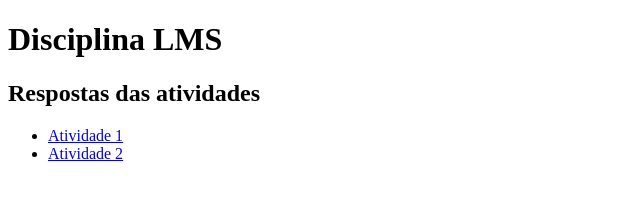
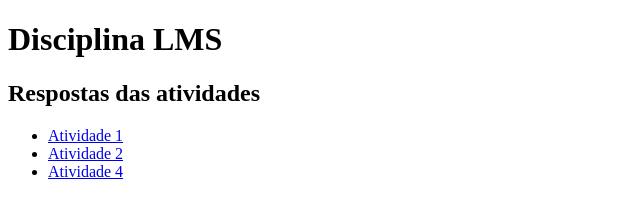
Before and after one commit to tavaresRene/Atividades-LMS-2018-Rene, a plain HTML site: page index.html in a window 1280 px wide. Shown: the whole page, without its empty margins (0-640 px from the left). Drawn offline with Linux system fonts and the light colour scheme.

Commit message:
update index

```diff
--- a/index.html
+++ b/index.html
@@ -12,6 +12,7 @@
     <ul>
         <li><a href="atividade 1/atividade1.html">Atividade 1</a></li>
         <li><a href="atividade 2/atividade2.html">Atividade 2</a></li>
+        <li><a href="atividade 4/atividade4.html">Atividade 4</a></li>
 
     </ul>
 </body>
```
